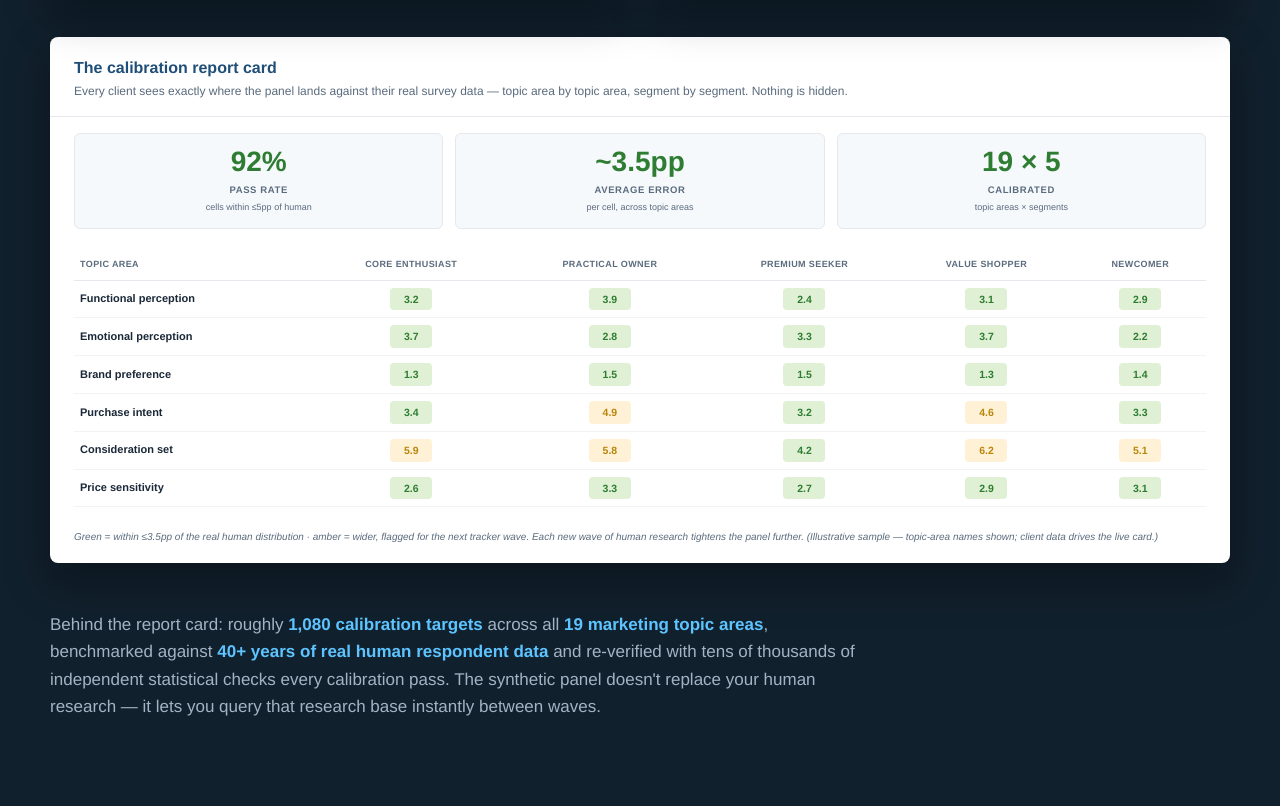
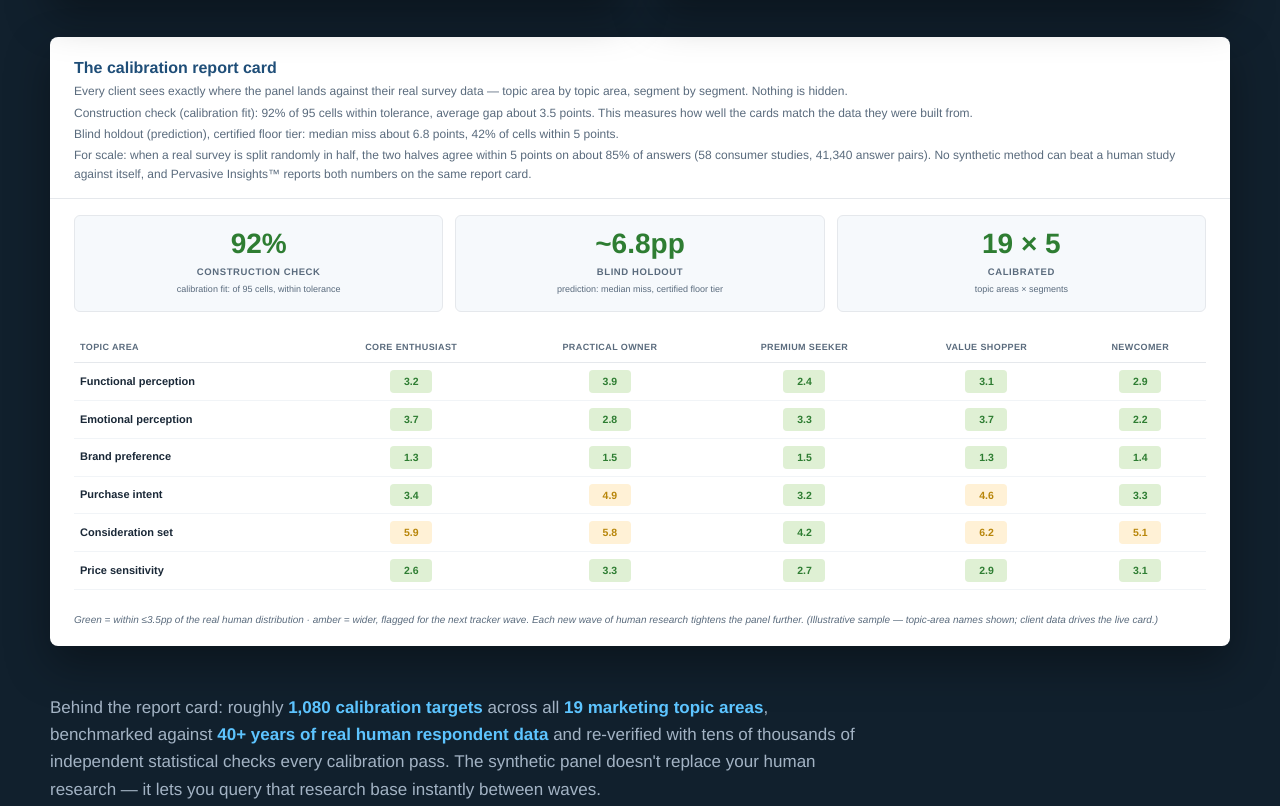
Before and after one commit to Popedome/pervasive-insights-site, a plain HTML site: page index.html in a window 1280 px wide. Shown: the part 6167-6973 px from the top of the page. Drawn offline with Linux system fonts and the light colour scheme.

Commit message:
Separate calibration fit from blind holdout everywhere
Ruling this session. ESOMAR Q7 is published with its accuracy sentences
replaced: fit and prediction are now named separately, with the human
ceiling beside both. Q7 added to the FAQPage block; the held-pending line
is gone.

The home-page report card keeps its grid but is relabelled. The stats row
now carries both numbers side by side (92% construction check, ~6.8pp
blind holdout) with the fit, holdout and ceiling lines above it.

The same treatment applied to four further places the sweep found: the
home-page receipts block, and the topic-gap tables on the calibration and
accuracy pages.

Co-Authored-By: Claude <noreply@anthropic.com>

```diff
--- a/index.html
+++ b/index.html
@@ -818,10 +818,13 @@
       <div class="rc-head">
         <h3>The calibration report card</h3>
         <p>Every client sees exactly where the panel lands against their real survey data — topic area by topic area, segment by segment. Nothing is hidden.</p>
+        <p>Construction check (calibration fit): 92% of 95 cells within tolerance, average gap about 3.5 points. This measures how well the cards match the data they were built from.</p>
+        <p>Blind holdout (prediction), certified floor tier: median miss about 6.8 points, 42% of cells within 5 points.</p>
+        <p>For scale: when a real survey is split randomly in half, the two halves agree within 5 points on about 85% of answers (58 consumer studies, 41,340 answer pairs). No synthetic method can beat a human study against itself, and Pervasive Insights™ reports both numbers on the same report card.</p>
       </div>
       <div class="rc-stats">
-        <div class="rc-stat"><div class="big">92%</div><div class="lbl">Pass rate</div><div class="sublbl">cells within ≤5pp of human</div></div>
-        <div class="rc-stat"><div class="big">~3.5pp</div><div class="lbl">Average error</div><div class="sublbl">per cell, across topic areas</div></div>
+        <div class="rc-stat"><div class="big">92%</div><div class="lbl">Construction check</div><div class="sublbl">calibration fit: of 95 cells, within tolerance</div></div>
+        <div class="rc-stat"><div class="big">~6.8pp</div><div class="lbl">Blind holdout</div><div class="sublbl">prediction: median miss, certified floor tier</div></div>
         <div class="rc-stat"><div class="big">19 × 5</div><div class="lbl">Calibrated</div><div class="sublbl">topic areas × segments</div></div>
       </div>
       <div class="rc-table-wrap">
@@ -894,10 +897,11 @@
     <div class="section-label">The receipts</div>
     <h2 class="section-title">Calibrated. Auditable. Cited back to source.</h2>
     <p class="section-intro">Every dimension on every identity profile is anchored in real survey data. Calibration error is reported per topic area, per segment. Nothing is generated from thin air.</p>
+    <p class="section-intro">For scale: when a real survey is split randomly in half, the two halves agree within 5 points on about 85% of answers (58 consumer studies, 41,340 answer pairs). No synthetic method can beat a human study against itself, and Pervasive Insights™ reports both numbers on the same report card.</p>
     <div class="receipts">
       <div class="receipt">
         <div class="number">~3.5pp</div>
-        <div class="label">Average distribution error against real survey data, across all 19 marketing topic areas.</div>
+        <div class="label">Average distribution error on <strong>calibration fit</strong>, across all 19 marketing topic areas. Blind holdout, the prediction number, is a median miss of about 6.8 points.</div>
       </div>
       <div class="receipt">
         <div class="number">6,000</div>
```
Also changed, not shown: esomar-20-questions.html (+9 -1 lines), synthetic-panel-calibration.html (+1 -1 lines), synthetic-research-accuracy.html (+1 -1 lines).
